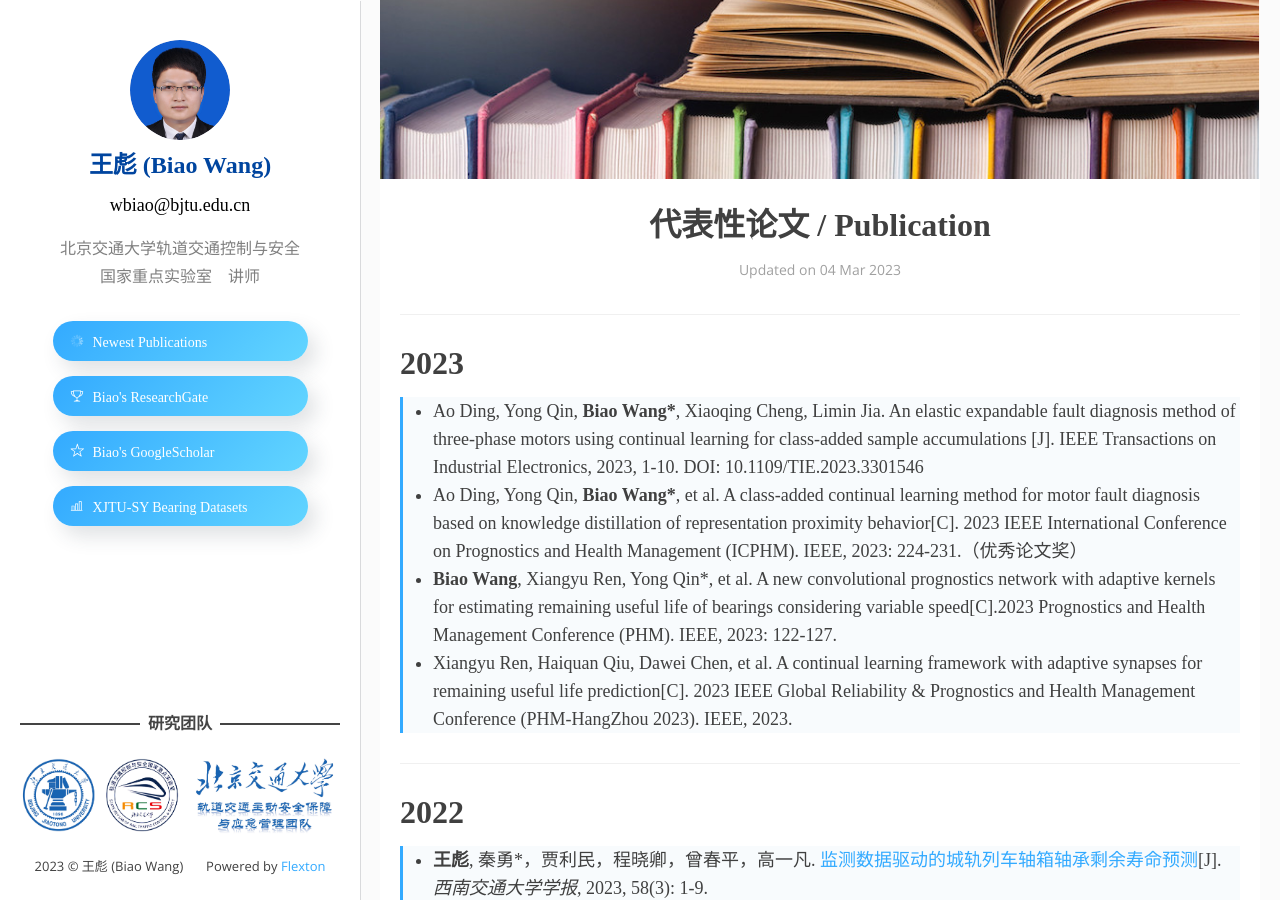
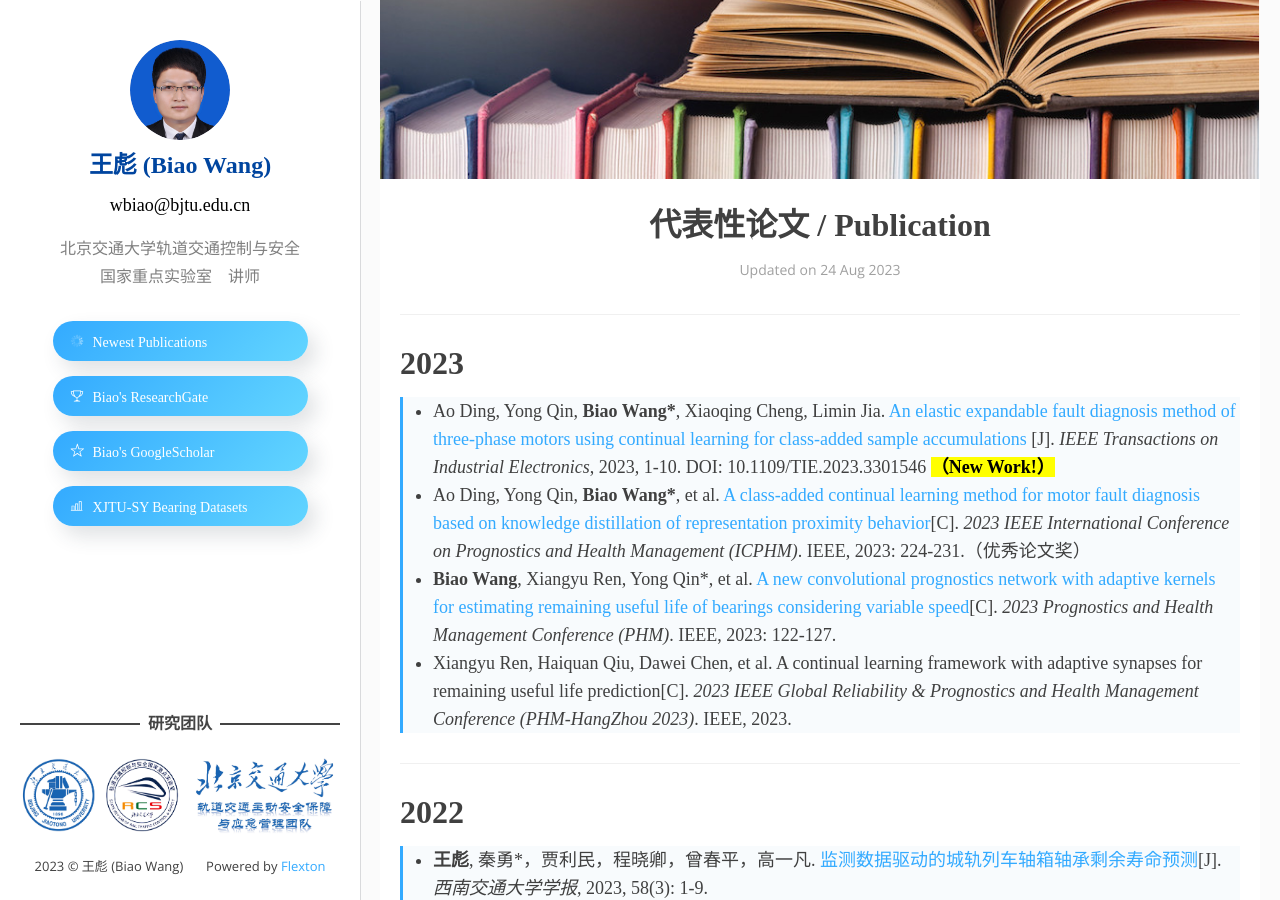
Before and after one commit to WangBiaoXJTU/WangBiaoXJTU.github.io, a Jekyll site: the page built from _posts/2021-06-28-publication.markdown, in a window 1280 px wide and 900 px high, scrolled down 334 px. Built offline with Jekyll 4.4.1, drawn with Linux system fonts in a browser that asks for light colours; some web fonts are replaced.

Commit message:
Update 2021-06-28-publication.markdown

```diff
--- a/_posts/2021-06-28-publication.markdown
+++ b/_posts/2021-06-28-publication.markdown
@@ -2,7 +2,7 @@
 layout: post
 title: 代表性论文 / Publication
 image: 3.jpg
-updated_date: 2023-03-04 17:15:20 +0800
+updated_date: 2023-08-24 17:15:20 +0800
 date: 2021-06-28 11:35:20 +0800
 introduction: Some representative publications, including research articles, conference paper, etc.
 tags:
@@ -10,10 +10,10 @@
 ---
 ***
 # 2023
-> * Ao Ding, Yong Qin, __Biao Wang*__, Xiaoqing Cheng, Limin Jia. An elastic expandable fault diagnosis method of three-phase motors using continual learning for class-added sample accumulations [J]. IEEE Transactions on Industrial Electronics, 2023, 1-10. DOI: 10.1109/TIE.2023.3301546
-> * Ao Ding, Yong Qin, __Biao Wang*__, et al. A class-added continual learning method for motor fault diagnosis based on knowledge distillation of representation proximity behavior[C]. 2023 IEEE International Conference on Prognostics and Health Management (ICPHM). IEEE, 2023: 224-231.（优秀论文奖）
-> * __Biao Wang__, Xiangyu Ren, Yong Qin*, et al. A new convolutional prognostics network with adaptive kernels for estimating remaining useful life of bearings considering variable speed[C].2023 Prognostics and Health Management Conference (PHM). IEEE, 2023: 122-127.
-> * Xiangyu Ren, Haiquan Qiu, Dawei Chen, et al. A continual learning framework with adaptive synapses for remaining useful life prediction[C].  2023 IEEE Global Reliability & Prognostics and Health Management Conference (PHM-HangZhou 2023). IEEE, 2023.
+> * Ao Ding, Yong Qin, __Biao Wang*__, Xiaoqing Cheng, Limin Jia. [An elastic expandable fault diagnosis method of three-phase motors using continual learning for class-added sample accumulations ](https://ieeexplore.ieee.org/abstract/document/10219046)[J]. _IEEE Transactions on Industrial Electronics_, 2023, 1-10. DOI: 10.1109/TIE.2023.3301546 <mark><b>（New Work!）</b></mark>
+> * Ao Ding, Yong Qin, __Biao Wang*__, et al. [A class-added continual learning method for motor fault diagnosis based on knowledge distillation of representation proximity behavior](https://ieeexplore.ieee.org/abstract/document/10193966)[C]. _2023 IEEE International Conference on Prognostics and Health Management (ICPHM)_. IEEE, 2023: 224-231.（优秀论文奖）
+> * __Biao Wang__, Xiangyu Ren, Yong Qin*, et al. [A new convolutional prognostics network with adaptive kernels for estimating remaining useful life of bearings considering variable speed](https://ieeexplore.ieee.org/abstract/document/10159308)[C]. _2023 Prognostics and Health Management Conference (PHM)_. IEEE, 2023: 122-127.
+> * Xiangyu Ren, Haiquan Qiu, Dawei Chen, et al. A continual learning framework with adaptive synapses for remaining useful life prediction[C]. _2023 IEEE Global Reliability & Prognostics and Health Management Conference (PHM-HangZhou 2023)_. IEEE, 2023.
 
 ***
 # 2022
```
